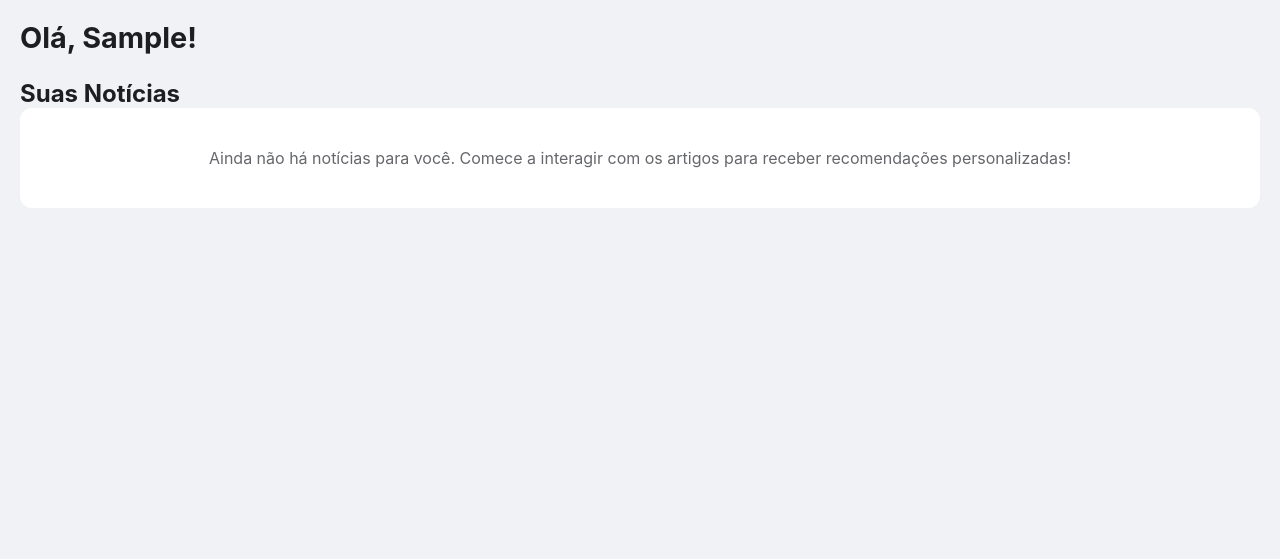
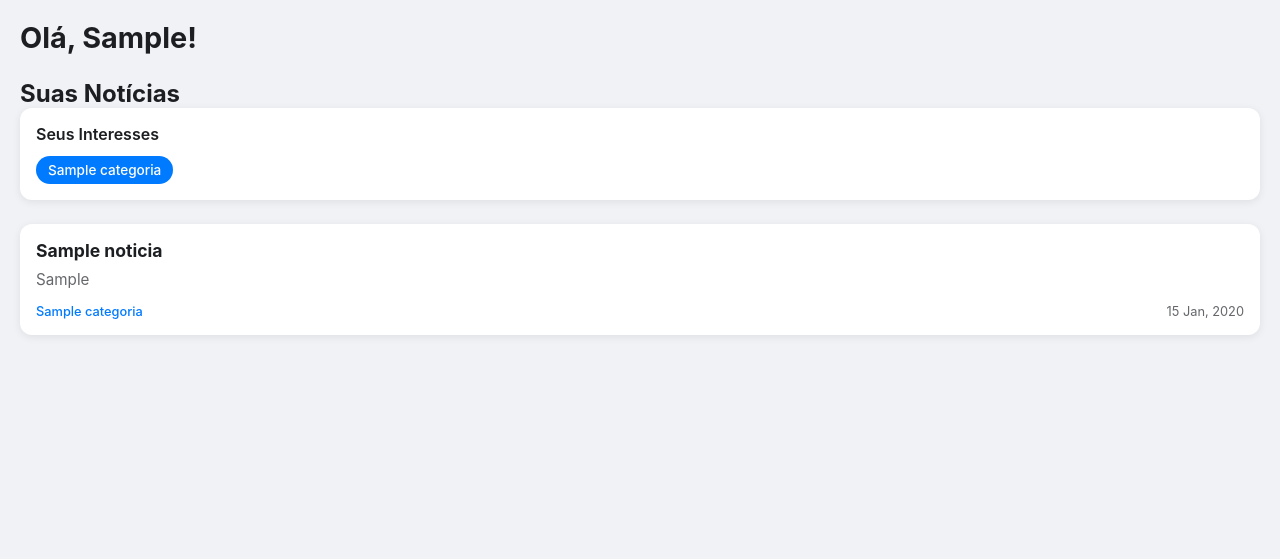
Before and after one commit to Amfgs/Echo, a Django app: page /dashboard/ in a window 1280 px wide. Shown: the top 559 px of the page. Run offline with Django 5.2, Linux system fonts and the light colour scheme; a user stored in the database is signed in; tables that the repository leaves empty hold one stand-in row (values such as "Sample post").

Commit message:
Ajustando as categorias e mostrando uma notícia de exemplo

```diff
--- a/Echo_app/models.py
+++ b/Echo_app/models.py
@@ -189,6 +189,15 @@ class PerfilUsuario(models.Model):  # Perfil do usuário
         verbose_name="Data de Criação"
     )  # Data de criação automática
 
+    # --- CAMPO ADICIONADO PARA CORRIGIR O ERRO ---
+    categorias_de_interesse = models.ManyToManyField(
+        Categoria,  # Liga este perfil a múltiplas Categorias
+        blank=True, # Permite que um perfil seja criado sem nenhuma categoria
+        related_name="perfis_interessados", # Nome da relação inversa
+        verbose_name="Categorias de Interesse"
+    )
+    # --- FIM DO CAMPO ADICIONADO ---
+
     class Meta:
         verbose_name = "Perfil de Usuário"
         verbose_name_plural = "Perfis de Usuários"
--- a/Echo_app/static/Echo_app/css/dashboard.css
+++ b/Echo_app/static/Echo_app/css/dashboard.css
@@ -1,4 +1,3 @@
-
 .dashboard-header {
     margin-bottom: 24px;
 }
@@ -56,3 +55,41 @@
 .empty-state p {
     color: var(--cor-texto-secundario);
 }
+
+
+/* ======================================= */
+/* NOVOS ESTILOS PARA CATEGORIAS        */
+/* ======================================= */
+.user-categories-widget {
+    background-color: var(--cor-surface);
+    border-radius: 12px;
+    padding: 16px;
+    margin-bottom: 24px; /* Espaço antes da lista de notícias */
+    box-shadow: 0 2px 8px rgba(0,0,0,0.08);
+}
+
+.user-categories-widget h4 {
+    font-size: 1rem;
+    font-weight: 600;
+    color: var(--cor-texto);
+    margin-top: 0;
+    margin-bottom: 12px;
+}
+
+.category-pills-list {
+    display: flex;
+    flex-wrap: wrap;
+    gap: 8px; /* Espaço entre as pílulas */
+}
+
+/* Estilo da pílula (parecido com o de registrar) */
+.category-pill {
+    display: inline-block;
+    padding: 6px 12px;
+    background-color: var(--cor-primaria);
+    color: white;
+    border-radius: 16px;
+    font-size: 0.85rem;
+    font-weight: 500;
+    user-select: none;
+}
--- a/Echo_app/templates/Echo_app/dashboard.html
+++ b/Echo_app/templates/Echo_app/dashboard.html
@@ -9,6 +9,17 @@
 </div>
 
 <h2>Suas Notícias</h2>
+
+{% if categorias_interesse %}
+    <div class="user-categories-widget">
+        <h4>Seus Interesses</h4>
+        <div class="category-pills-list">
+            {% for categoria in categorias_interesse %}
+                <span class="category-pill">{{ categoria.nome }}</span>
+            {% endfor %}
+        </div>
+    </div>
+{% endif %}
 <div class="news-feed">
     {% for noticia in noticias_recomendadas %}
         <a href="{% url 'noticia_detalhe' noticia.id %}" class="news-card-link">
--- a/Echo_app/views.py
+++ b/Echo_app/views.py
@@ -170,14 +170,29 @@ def sair(request):
 @login_required
 def dashboard(request):
     """
-    Exibe a página principal para o usuário logado.
+    Exibe a página principal para o usuário logado, incluindo
+    notícias recomendadas e suas categorias de interesse.
     """
     user = request.user
+    categorias_interesse = []
+
+    # Tenta buscar o perfil do usuário e suas categorias de interesse
+    try:
+        # Usamos 'user.perfil' por causa do related_name="perfil" no OneToOneField
+        perfil = user.perfil
+        categorias_interesse = perfil.categorias_de_interesse.all()
+    except PerfilUsuario.DoesNotExist:
+        # Se o perfil não existir por algum motivo, cria um
+        perfil, created = PerfilUsuario.objects.get_or_create(usuario=user)
+
+    # Monta o contexto para enviar ao template
     context = {
         "nome": user.first_name or user.username,
-        "email": user.email,
-        "noticias_recomendADAS": Noticia.recomendar_para(user)
+        "email": user.email, # Mantido conforme sua solicitação
+        "noticias_recomendadas": Noticia.recomendar_para(user), # Corrigido o erro de digitação
+        "categorias_interesse": categorias_interesse # <-- NOVO DADO ENVIADO
     }
+
     return render(request, "Echo_app/dashboard.html", context)
 
 
```
Also changed, not shown: Echo_app/static/Echo_app/css/registrar.css (+46 -24 lines), Echo_app/migrations/0003_perfilusuario_categorias_de_interesse.py (added). Lines whose indentation alone changed are shown as unchanged.
